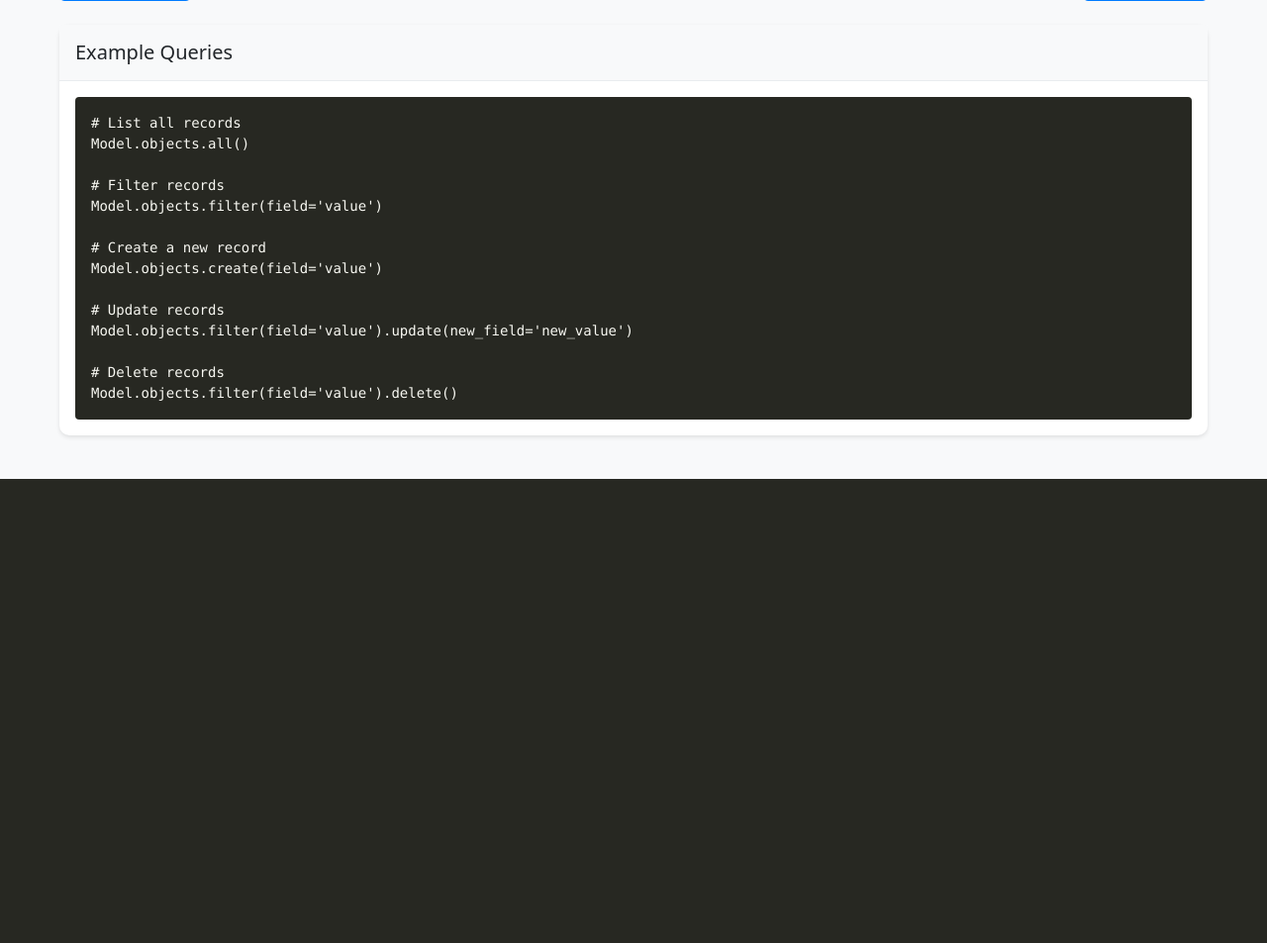
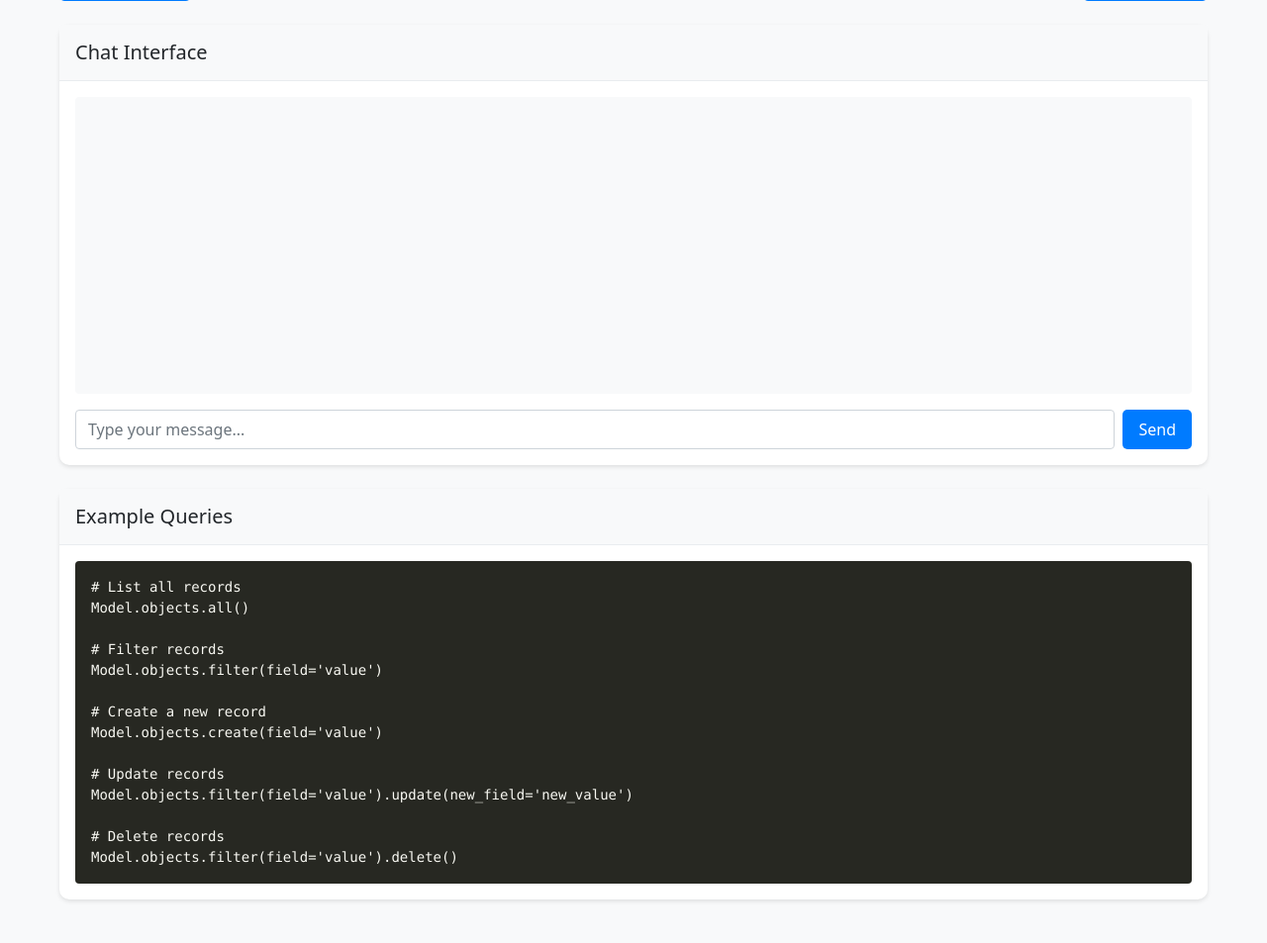
Before and after one commit to drsamitha/Demo_DBMS, a Django app: page /orm_console/ in a window 1280 px wide. Shown: the part 487-1440 px from the top of the page at 99% size. Before the commit the page ends 971 px from the top, so only its background shows below. Run offline with Django 5.2, Linux system fonts and the light colour scheme; some libraries are stand-ins or nearby versions.

Commit message:
add chat interface

```diff
--- a/db_connections/templates/db_connections/orm_console.html
+++ b/db_connections/templates/db_connections/orm_console.html
@@ -39,6 +39,22 @@
                 </div>
             </div>
             {% endif %}
+
+            <!-- Chat Interface Section -->
+            <div class="card mb-4">
+                <div class="card-header bg-light">
+                    <h5 class="mb-0">Chat Interface</h5>
+                </div>
+                <div class="card-body">
+                    <div class="chat-messages" id="chatMessages" style="height: 300px; overflow-y: auto; margin-bottom: 1rem; padding: 1rem; background-color: #f8f9fa; border-radius: 4px;">
+                        <!-- Chat messages will appear here -->
+                    </div>
+                    <form id="chatForm" class="d-flex">
+                        <input type="text" id="chatInput" class="form-control me-2" placeholder="Type your message..." style="flex-grow: 1;">
+                        <button type="submit" class="button">Send</button>
+                    </form>
+                </div>
+            </div>
 
             <div class="card">
                 <div class="card-header bg-light">
@@ -89,6 +105,35 @@ document.addEventListener('DOMContentLoaded', function() {
             }
         }
     });
+
+    // Chat interface functionality
+    const chatForm = document.getElementById('chatForm');
+    const chatInput = document.getElementById('chatInput');
+    const chatMessages = document.getElementById('chatMessages');
+
+    chatForm.addEventListener('submit', function(e) {
+        e.preventDefault();
+        const message = chatInput.value.trim();
+        if (message) {
+            // Add user message to chat
+            const userMessageDiv = document.createElement('div');
+            userMessageDiv.className = 'mb-2';
+            userMessageDiv.innerHTML = `
+                <div class="d-flex justify-content-end">
+                    <div class="bg-primary text-white p-2 rounded" style="max-width: 70%;">
+                        ${message}
+                    </div>
+                </div>
+            `;
+            chatMessages.appendChild(userMessageDiv);
+
+            // Clear input
+            chatInput.value = '';
+
+            // Scroll to bottom
+            chatMessages.scrollTop = chatMessages.scrollHeight;
+        }
+    });
 });
 
 function copyToClipboard() {
```
Also changed, not shown: db_connections/migrations/0001_initial.py (deleted), db_connections/migrations/0002_remove_databaseconnection_connection_status_and_more.py (deleted), db_connections/migrations/0003_databaseconnection_connection_status_and_more.py (deleted), db_connections/migrations/0004_author_book_genre_delete_databaseconnection_and_more.py (deleted), db_connections/migrations/__init__.py (deleted), 1 other file.
